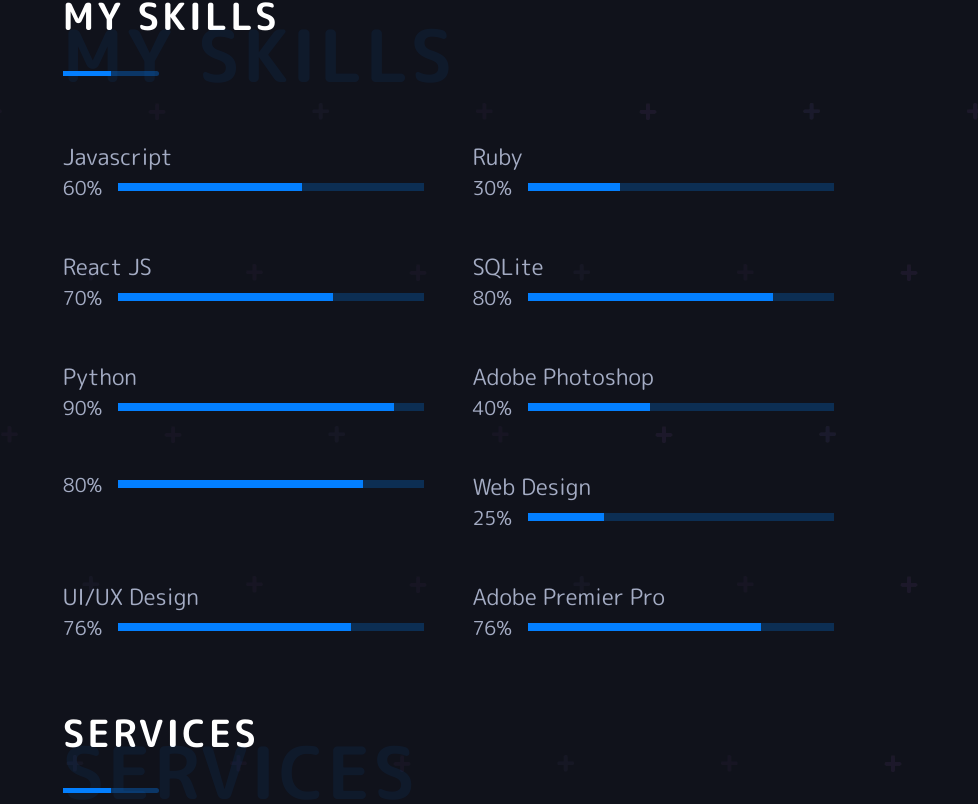
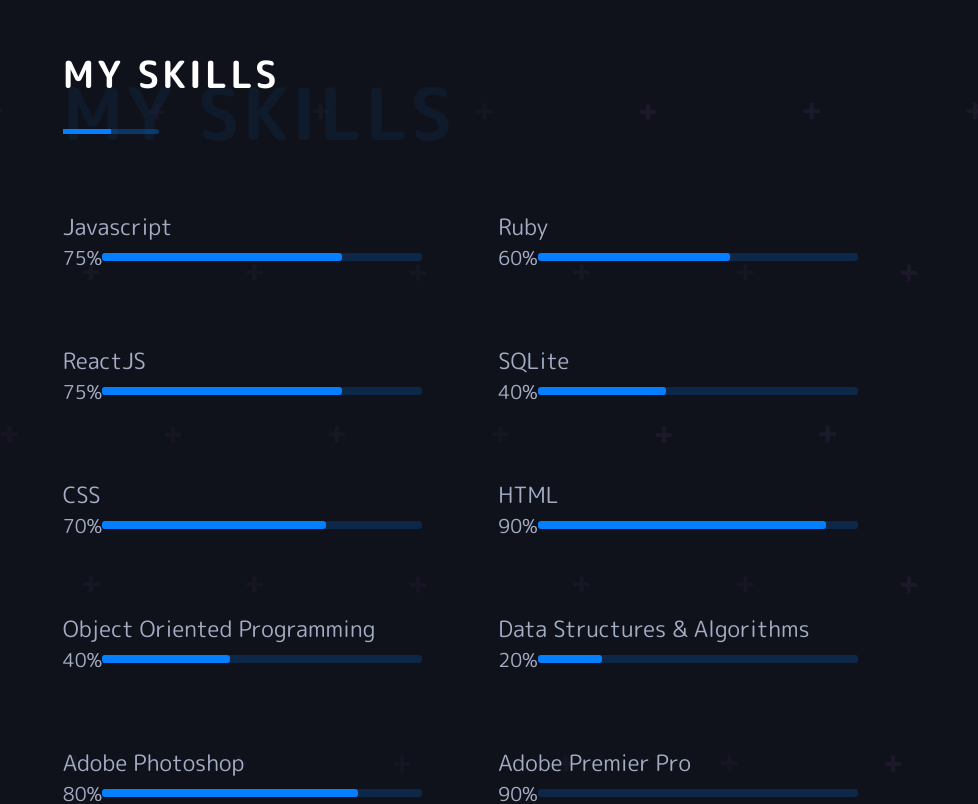
Before and after one commit to iloloizu/portfolio, a React (Create React App) app in the folder portfolio-app/: page /about in a window 1280 px wide. Shown: the part 1497-2301 px from the top of the page, without its empty margins (302-1280 px from the left). Built offline with nearby package versions, Linux system fonts and the light colour scheme.

Commit message:
about page done

```diff
--- a/portfolio-app/src/Pages/AboutPage.jsx
+++ b/portfolio-app/src/Pages/AboutPage.jsx
@@ -16,19 +16,21 @@
       <ImageSelection />
             <Title title={'My Skills'} span={'My Skills'} />
             <div className="skillsContainer">
-                <SkillsSection skill={'Javascript'} progress={'60%'} width={'60%'} />
-                <SkillsSection skill={'Ruby'} progress={'30%'} width={'30%'} />
-                <SkillsSection skill={'React JS'} progress={'70%'} width={'70%'} />
-                <SkillsSection skill={'SQLite'} progress={'80%'} width={'80%'} />
-                <SkillsSection skill={'Python'} progress={'90%'} width={'90%'} />
-                <SkillsSection skill={'Adobe Photoshop'} progress={'40%'} width={'40%'} />
-                <SkillsSection skill={''} progress={'80%'} width={'80%'} />
-                <SkillsSection skill={'Web Design'} progress={'25%'} width={'25%'} />
-                <SkillsSection skill={'UI/UX Design'} progress={'76%'} width={'76%'} />
-                <SkillsSection skill={'Adobe Premier Pro'} progress={'76%'} width={'76%'} />
+                <SkillsSection skill={'Javascript'} progress={'75%'} length={'75%'} />
+                <SkillsSection skill={'Ruby'} progress={'60%'} length={'60%'} />
+                <SkillsSection skill={'ReactJS'} progress={'75%'} length={'75%'} />
+                <SkillsSection skill={'SQLite'} progress={'40%'} length={'40%'} />
+                <SkillsSection skill={'CSS'} progress={'70%'} length={'70%'} />
+                <SkillsSection skill={'HTML'} progress={'90%'} length={'90%'} />
+                <SkillsSection skill={'Object Oriented Programming'} progress={'40%'} length={'40%'} />
+                <SkillsSection skill={'Data Structures & Algorithms'} progress={'20%'} length={'20%'} />
+                <SkillsSection skill={'Adobe Photoshop'} progress={'80%'} length={'80%'} />
+                <SkillsSection skill={'Adobe Premier Pro'} progress={'90%'} length={'90'} />
+                <SkillsSection skill={'Willingness to Learn'} progress={'100%'} length={'100%'} />
+                <SkillsSection skill={'Coachable'} progress={'100%'} length={'100%'} />
             </div>
 
-            <Title title={'Services'} span={'Services'} />
+            <Title title={'Traits'} span={'Traits'} />
             <div className="servives-container">
             <hr/>
                 <ServicesSection image={webdesign} title={'Web Design'} alt="Ilolo studying at Flatiron School"
--- a/portfolio-app/src/components/ImageSelection.jsx
+++ b/portfolio-app/src/components/ImageSelection.jsx
@@ -4,16 +4,12 @@
 
 function ImageSelection() {
     return (
-        <div className="ImageSelection">
+        <div className="ImageSelection"><br/>
             <div className="img">
                 <img src={about} alt="Ilolo Izu"/>
             </div>
             <div className="about-info"><br/>
                 <h2><span> Ilolo Izu</span>, Software Engineer</h2><br/>
-                <p className="about-text">
-                My name is Ilolo Izu (e-lo-lo e-zu), known some places by my first name—Justin! I graduated with a Bachelor's degree focused in Allied Health with a Minor in Business Administration from Texas A&M University in December 2019. I am transitioning from the 4 years of experience in the Medical Field. I'm currently enrolled in the Software Engineering program at Flatiron School. So far in the program, I have created three web applications in Javascript, React, SQLite, and Ruby. Some examples are a health and wellness calendar/to-do list and a wishlist app. I have learned HTML, CSS, Javascript, React, SQL, and Ruby. In the coming weeks, I will learn Ruby on Rails, Sinatra, and more.
-                I'm looking for Frontend Software Engineering roles primarily, and secondly for roles as a Full-Stack Software Engineer. I am very interested in being in an environment where I can grow, learning languages such as Python, Java, C#, C++, Vue.js, three.js, etc, or bettering my growing interest in UI/UX.
-                </p> <br/>
                 <div className="about-details">
                     <div className="left-section">
                         <p>Full Name:</p>
@@ -33,11 +29,17 @@
                     </div>
                 </div>
                 <br/>
+                <p className="about-text">
+                My name is Ilolo Izu (e-lo-lo e-zu), known some places by my first name—Justin! I graduated with a Bachelor's degree focused in Allied Health with a Minor in Business Administration from Texas A&M University in December 2019. I am transitioning from the 4 years of experience in the Medical Field. I'm currently enrolled in the Software Engineering program at Flatiron School. So far in the program, I have created three web applications in Javascript, React, SQLite, and Ruby. Some examples are a health and wellness calendar/to-do list and a wishlist app. I have learned HTML, CSS, Javascript, React, SQL, and Ruby. In the coming weeks, I will learn Ruby on Rails, Sinatra, and more.
+                I'm looking for Frontend Software Engineering roles primarily, and secondly for roles as a Full-Stack Software Engineer. I am very interested in being in an environment where I can grow, learning languages such as Python, Java, C#, C++, Vue.js, three.js, etc, or bettering my growing interest in UI/UX.
+                </p>
+                <br/>
                 <button className="btn">Download Résumé</button>
                 <br/>
                 <button className="btn">Download Cover Letter</button>
                 <br/>
                 <br/>
+                <br/><br/>
 
             </div>
         </div>
--- a/portfolio-app/src/components/SkillsSection.jsx
+++ b/portfolio-app/src/components/SkillsSection.jsx
@@ -1,6 +1,6 @@
 import React from 'react'
 
-function SkillsSection({skill,progress,width}) {
+function SkillsSection({skill,progress, length}) {
     return (
         <div className="SkillsSection">
             <div className="skills-container">
@@ -9,7 +9,7 @@
                     <p className="skill-text">{progress}</p>
                     <div className="skill-progress">
                         <div className="progress">
-                            <div className="inner-progress" style={{width:width}}></div>
+                            <div className="inner-progress" style={{width: length}}></div>
                         </div>
                     </div>
                 </div>
--- a/portfolio-app/src/styles/App.css
+++ b/portfolio-app/src/styles/App.css
@@ -27,3 +27,14 @@
 span {
   color: #037fff;
 }
+
+body::-webkit-scrollbar {
+  width: 8px;
+}
+body::-webkit-scrollbar-thumb {
+  background-color: #0056d874;
+  border-radius: 10px;
+}
+body::-webkit-scrollbar-track {
+  background-color: rgba(119, 119, 119, 0.421);
+}
--- a/portfolio-app/src/styles/_skill.scss
+++ b/portfolio-app/src/styles/_skill.scss
@@ -1,4 +1,6 @@
 .SkillsSection {
+  margin: 0.75rem 0;
+}
 .skills-container {
   .skill-title {
     font-size: 1.4rem;
@@ -10,14 +12,28 @@
     align-items: center;
     .skill-text {
     }
-      .skill-progress {
-        width: 100%;
+  }
+}
+
+.s-text {
+  font-size: 1rem;
+}
+
+.inner-progress {
+  border-radius: 3px;
+  position: absolute;
+  background-color: #037fff;
+  height: 100%;
+  bottom: 0;
+  left: 0;
+}
+
 .progress {
-          width: 100%;
+  border-radius: 3px;
+  width: 20rem;
   height: 0.5rem;
-          background-color: red;
-          margin-left: 1rem;
-          background-color: #0381ff3f;
+  background-color: #037fff33;
+  margin-left: 0px;
   position: relative;
   .inner-progress {
     position: absolute;
@@ -27,11 +43,13 @@
     left: 0;
   }
 }
+
+.progress::after {
+  content: "";
+  position: absolute;
+  border-radius: 3px;
+  height: 100%;
+  bottom: 0;
+  left: 0;
+  background-color: #037fff;
 }
-    }
-  }
-}
-
-.s-text {
-  font-size: 1rem;
-}
```
Lines whose indentation alone changed are shown as unchanged.
